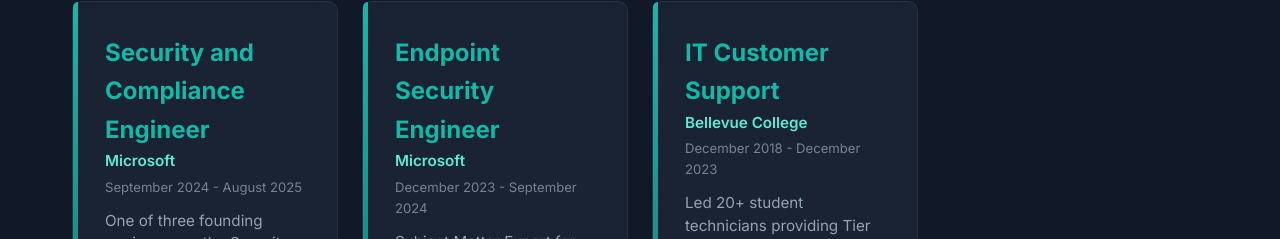
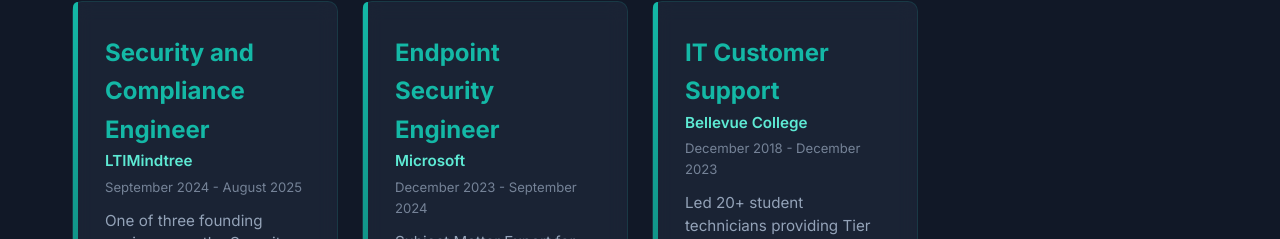
Before and after one commit to AbderrahmaneLahrichi/portfolio, a React (Vite) app: page / in a window 1280 px wide. Shown: the part 991-1230 px from the top of the page. Built offline with nearby package versions, Linux system fonts and the light colour scheme.

Commit message:
auto: update portfolioData.js

```diff
--- a/src/data/portfolioData.js
+++ b/src/data/portfolioData.js
@@ -30,7 +30,7 @@
   {
     id: 1,
     title: 'Security and Compliance Engineer',
-    company: 'Microsoft',
+    company: 'LTIMindtree',
     location: 'Bellevue, WA',
     period: 'September 2024 - August 2025',
     summary: 'One of three founding engineers on the Security and Compliance practice. Subject Matter Expert for Defender for Office 365 and Purview.',
```
